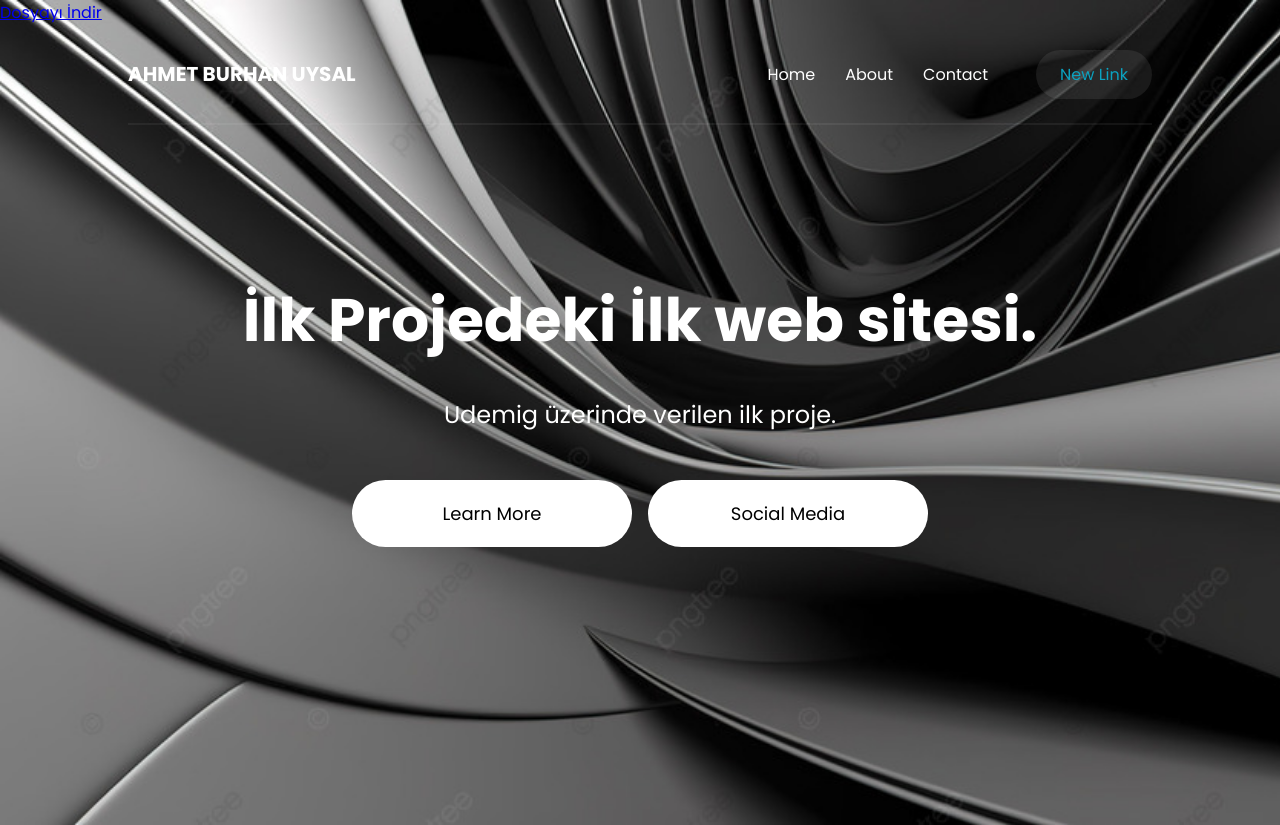
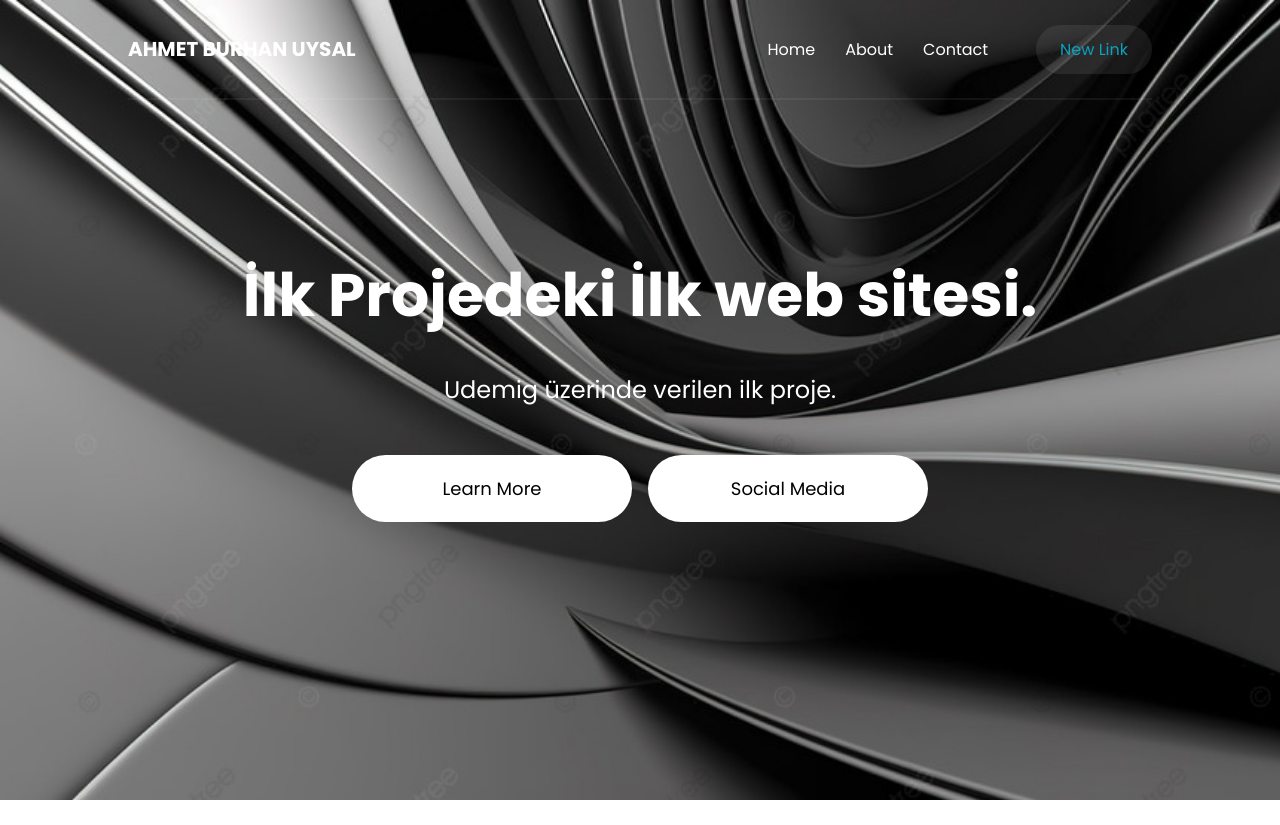
Before and after one commit to Amedsenminq/benimprojem, a plain HTML site: page index.html in a window 1280 px wide. After the commit the page ends 800 px from the top, so only its background shows below. Drawn offline with Linux system fonts and the light colour scheme.

Commit message:
Update index.html

```diff
--- a/index.html
+++ b/index.html
@@ -7,7 +7,6 @@
     <meta name="viewport" content="width=device-width, initial-scale=1.0">
     <title>Yeni Web Sitesi</title>
     <link rel="stylesheet" href="style.css">
-    <a href="https://github.com/Amedsenminq/valorant/blob/main/valorant.apk.rc" download>Dosyayı İndir</a>
 </head>
 
 <body>
```
